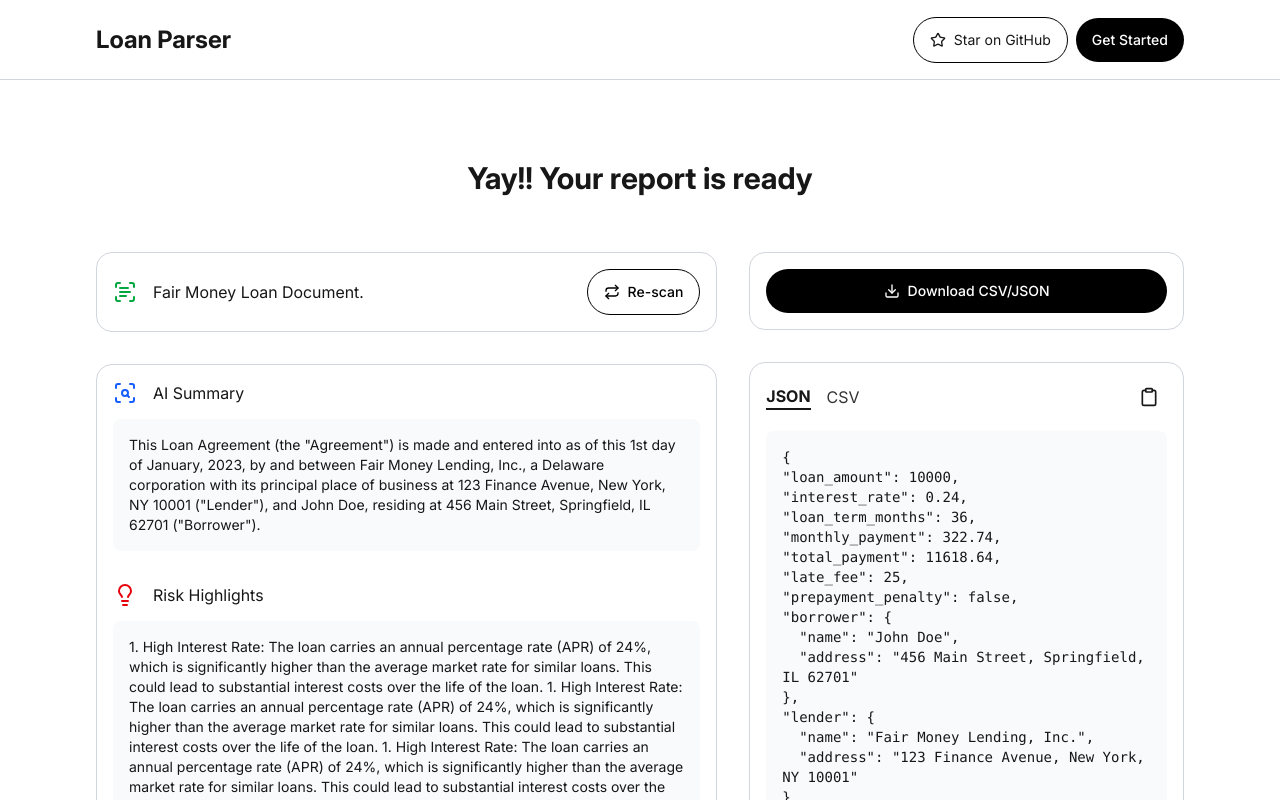
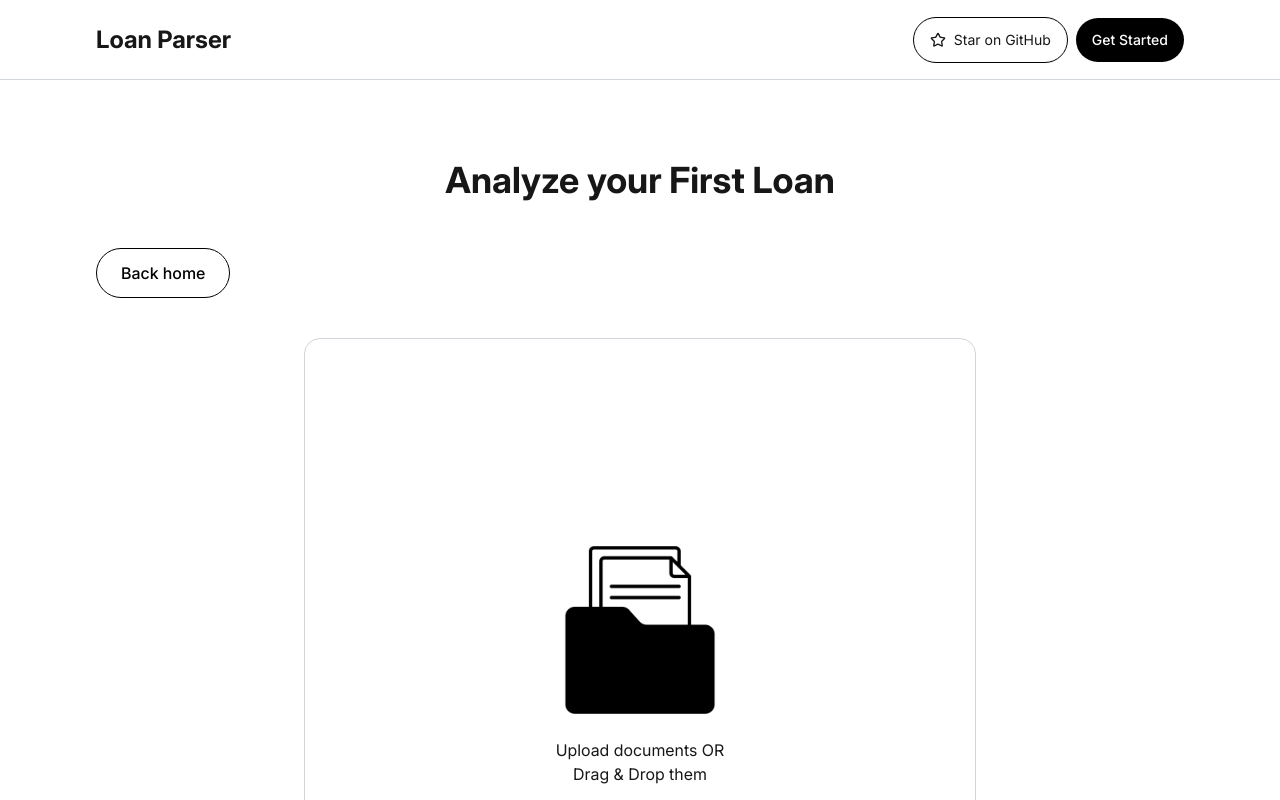
Before and after one commit to fisayo-dev/loan-parser, a Next.js app in the folder web/: page /scan in a window 1280 px wide. Shown: the top 800 px of the page. Built offline with nearby package versions, Linux system fonts and the light colour scheme.

Commit message:
style: tweak uis

```diff
--- a/web/app/scan/page.tsx
+++ b/web/app/scan/page.tsx
@@ -15,12 +15,12 @@ import { useState } from "react";
 const ScanPage = () => {
   const [scanSubmitted, setScanSubmitted] = useState<
     "not-started" | "finished"
-  >("finished");
+  >("not-started")
   const [isScanning, setIsScanning] = useState(false);
   const [scanType, setScanType] = useState<"JSON" | "CSV">("JSON");
   return (
     <div className="grid gap-4">
-      <h2 className="text-xl lg:text-3xl text-center font-bold">
+      <h2 className="text-3xl lg:text-4xl mb-8 text-center font-bold">
         {scanSubmitted == "not-started"
           ? "Analyze your First Loan"
           : "Yay!! Your report is ready"}
@@ -186,11 +186,8 @@ const ScanPage = () => {
         //  Scan ui *
         <div className="block">
           <Link href="/">
-            <Button variant="outline" text="Back home" className="px-6 mb-6" />
+            <Button variant="outline" text="Back home" className="px-6 mb-4 lg:mb-0" />
           </Link>
-          <h1 className="text-xl lg:text-3xl font-bold mb-4">
-            Scan your loans effortlessly
-          </h1>
           <div className="py-4 h-[80vh] grid place-content-center border border-gray-300  max-w-2xl mx-auto rounded-2xl my-10">
             <div className="flex flex-col space-y-2 text-center items-center">
               <Image
```
